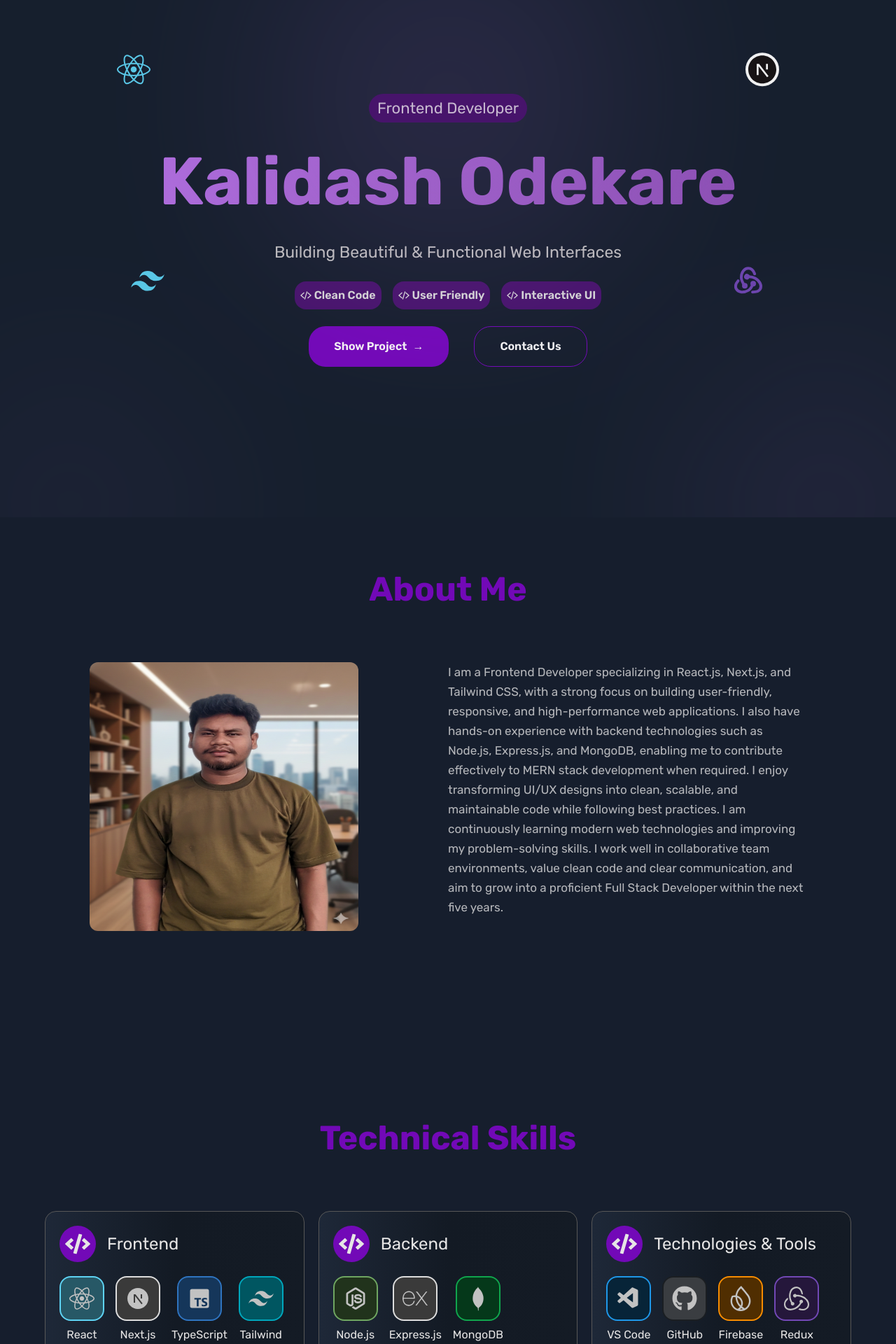
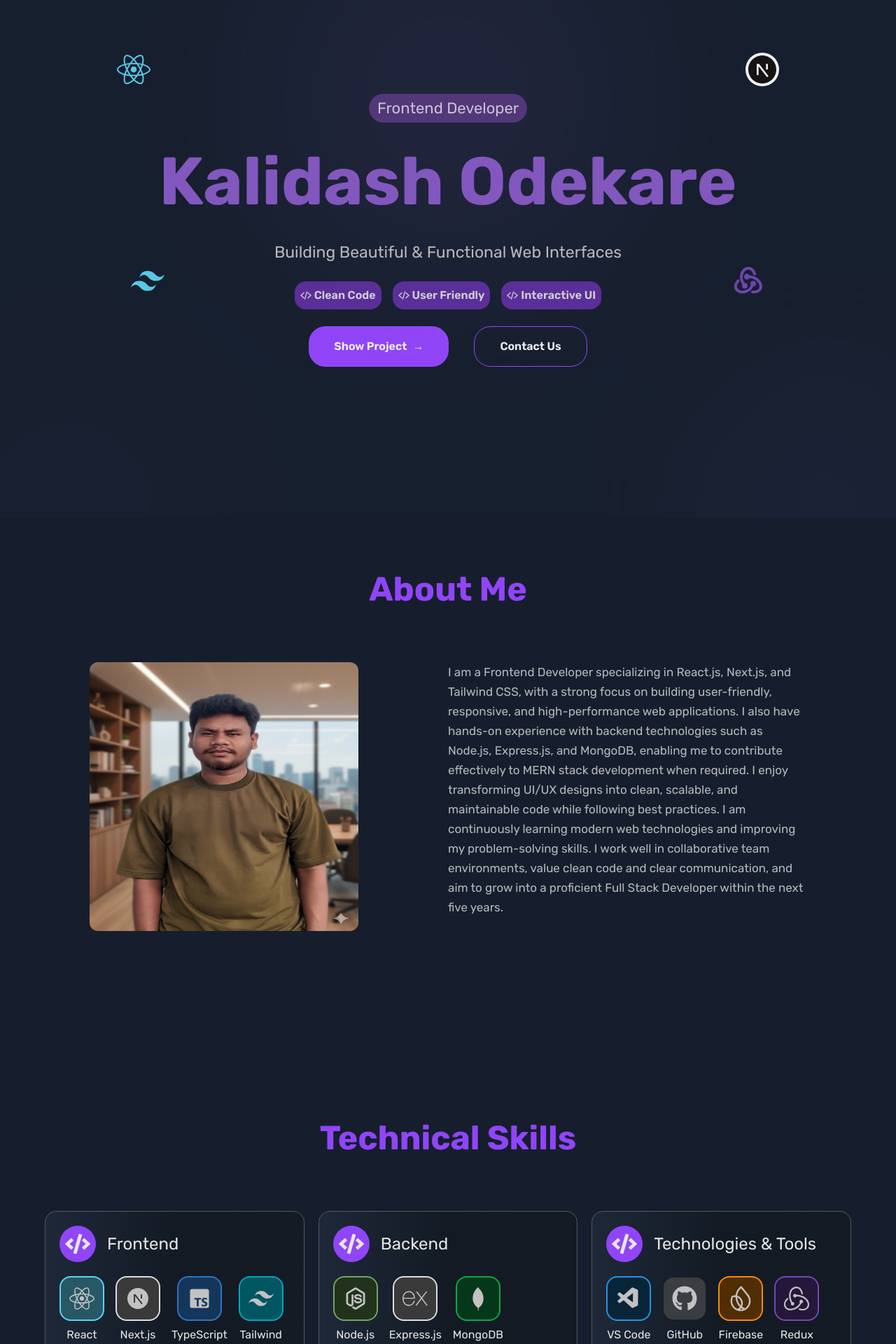
Before and after one commit to kalidashodekare14/Portfolio, a Next.js app: page / in a window 1280 px wide. Shown: the part 120-2040 px from the top of the page at 70% size. Built offline with nearby package versions, Linux system fonts and the light colour scheme.

Commit message:
Project color update

```diff
--- a/app/layout.tsx
+++ b/app/layout.tsx
@@ -28,7 +28,7 @@ export default function RootLayout({
       <body
         className={`${geistSans.variable} ${geistMono.variable} antialiased`}
       >
-        <Navbar />
+        {/* <Navbar /> */}
         {children}
       </body>
     </html>
--- a/app/page.tsx
+++ b/app/page.tsx
@@ -5,11 +5,13 @@ import HeroSection from "@/components/HeroSection";
 import Projects from "@/components/Projects";
 import TechnicalSkill from "@/components/TechnicalSkill";
 import Footer from "@/layout/Footer";
+import Navbar from "@/layout/Navbar";
 
 
 export default function Home() {
   return (
     <div>
+      <Navbar />
       <HeroSection />
       <AboutMe />
       {/* <Education /> */}
--- a/components/AboutMe.tsx
+++ b/components/AboutMe.tsx
@@ -6,7 +6,7 @@ const AboutMe = () => {
     return (
         <div id="about" className="-mt-px bg-[#161E2D] flex flex-col justify-center items-center font-roboto">
             <div className="min-h-screen lg:max-w-5xl mx-5 pb-10">
-                <h1 className="text-5xl py-20 text-center text-[#7209b7] font-bold">About Me</h1>
+                <h1 className="text-5xl py-20 text-center text-[#9045F8] font-bold">About Me</h1>
                 <div className="flex flex-col lg:flex-row justify-between">
                     <div className="lg:w-[40%]">
                         <Image className="w-96 h-96  rounded-xl" src={"/about/kalidash.jpg"} alt="Kalidash Odekare" width={500} height={300} />
--- a/components/ContactMe.tsx
+++ b/components/ContactMe.tsx
@@ -9,7 +9,7 @@ const ContactMe = () => {
     return (
         <div id='contact' className="-mt-px bg-[#161E2D] ">
             <div className="lg:h-200 max-w-6xl m-auto font-roboto">
-                <h1 className="text-5xl text-center text-[#7209b7] font-bold py-10">Contact Me</h1>
+                <h1 className="text-5xl text-center text-[#9045F8] font-bold py-10">Contact Me</h1>
                 <div className='w-full flex flex-col lg:flex-row justify-between gap-10 mt-10 pb-5'>
                     <div className='lg:w-[40%] px-5 lg:space-y-9 space-y-5 border '>
                         <div className='text-white border bg-[#12121D] border-[#bbbb] p-5 rounded-2xl space-y-1'>
@@ -41,7 +41,7 @@ const ContactMe = () => {
                                     <motion.div
                                         whileHover={{ scale: 1.1 }}
                                         whileTap={{ scale: 0.9 }}
-                                        className='bg-[#7209b7] cursor-pointer p-3 rounded-full text-[19px]'>
+                                        className='bg-[#9045F8] cursor-pointer p-3 rounded-full text-[19px]'>
                                         <FaLinkedinIn />
                                     </motion.div>
                                 </Link>
@@ -49,7 +49,7 @@ const ContactMe = () => {
                                     <motion.div
                                         whileHover={{ scale: 1.1 }}
                                         whileTap={{ scale: 0.9 }}
-                                        className='bg-[#7209b7]  cursor-pointer p-3 rounded-full text-[19px]'>
+                                        className='bg-[#9045F8]  cursor-pointer p-3 rounded-full text-[19px]'>
                                         <FaGithub />
                                     </motion.div>
                                 </Link>
@@ -59,20 +59,20 @@ const ContactMe = () => {
                     <div className='lg:w-[60%] px-5 rounded-2xl space-y-2 bg-[#12121D] text-white p-5'>
                         <div className='w-full space-y-2'>
                             <p className='text-[#cfcfcf]'>Full Name</p>
-                            <input className="input w-full font-medium focus:outline-[#7209b7] text-white bg-[#1E2939]" type="text" placeholder="Name" />
+                            <input className="input w-full font-medium focus:outline-[#9045F8] text-white bg-[#1E2939]" type="text" placeholder="Name" />
                         </div>
                         <div className='w-full space-y-2'>
                             <p className='text-[#cfcfcf]'>Email Address</p>
-                            <input className="input w-full font-medium focus:outline-[#7209b7] text-white bg-[#1E2939]" type="email" placeholder="Email" />
+                            <input className="input w-full font-medium focus:outline-[#9045F8] text-white bg-[#1E2939]" type="email" placeholder="Email" />
                         </div>
                         <div className='w-full space-y-2'>
                             <p className='text-[#cfcfcf]'>Message</p>
-                            <textarea className="textarea h-32 w-full font-medium focus:outline-[#7209b7] text-white bg-[#1E2939]" placeholder="Message" />
+                            <textarea className="textarea h-32 w-full font-medium focus:outline-[#9045F8] text-white bg-[#1E2939]" placeholder="Message" />
                         </div>
                         <motion.button
                             whileHover={{ scale: 1.01 }}
                             whileTap={{ scale: 0.95 }}
-                            className="w-full bg-[#7209b7] cursor-pointer text-white px-6 py-2 mt-5 rounded-lg font-medium"
+                            className="w-full bg-[#9045F8] cursor-pointer text-white px-6 py-2 mt-5 rounded-lg font-medium"
                         >
                             Submit
                         </motion.button>
--- a/components/HeroSection.tsx
+++ b/components/HeroSection.tsx
@@ -10,9 +10,10 @@ const HeroSection = () => {
         <div id='hero' className='-mt-px relative lg:min-h-screen bg-[#161f2d] overflow-hidden font-roboto flex flex-col items-center lg:justify-center pb-5'>
             <div className='relative max-w-7xl p-15 '>
                 <div className='z-20 flex flex-col items-center gap-6 mt-14 lg:mt-0'>
-                    <p className='relative z-20 text-[#f7f6f6bb] text-[22px] bg-[#47146b] p-3 py-1 rounded-3xl'>Frontend Developer</p>
+                    <p className='relative z-20 text-[#f7f6f6bb] text-[22px] bg-[#523779] p-3 py-1 rounded-3xl'>Frontend Developer</p>
                     <h1 className='text-white text-[80px] lg:text-8xl text-center font-bold leading-tight'>
-                        <span className='bg-linear-to-r from-[#ad6cdb] via-[#9a5dc2] to-[#8c50b4] bg-clip-text text-transparent animate-linear'>Kalidash Odekare</span>
+                        <span className='bg-linear-to-r from-[#8257be] via-[#8257be] to-[#8257be] bg-clip-text text-transparent animate-linear'>Kalidash Odekare</span>
+                        {/* <span className='bg-linear-to-r from-[#ad6cdb] via-[#9a5dc2] to-[#8c50b4] bg-clip-text text-transparent animate-linear'>Kalidash Odekare</span> */}
                     </h1>
                     {/* text-[#f95738] */}
                     <h3 className='text-[#bbbbbb] text-[20px] lg:text-[23px] text-center'>Building Beautiful & Functional Web Interfaces</h3>
@@ -20,14 +21,14 @@ const HeroSection = () => {
                         <motion.div
                             whileHover={{
                                 scale: 1.1,
-                                boxShadow: "0px 5px 10px #411f80",
+                                boxShadow: "0px 5px 10px #9045F8",
                                 cursor: "pointer"
                             }}
                             transition={{
                                 duration: 0.2,
                                 ease: "easeInOut"
                             }}
-                            className='font-semibold flex items-center gap-1 text-[#d4d4d4] bg-[#47146b] rounded-2xl p-2'>
+                            className='font-semibold flex items-center gap-1 text-[#d4d4d4] bg-[#5a2e99] rounded-2xl p-2'>
                             <IoCodeSlashSharp />
                             <p>Clean Code</p>
                         </motion.div>
@@ -40,7 +41,7 @@ const HeroSection = () => {
                             transition={{
                                 duration: 0.2
                             }}
-                            className='font-semibold flex items-center gap-1 text-[#d4d4d4] bg-[#47146b] rounded-2xl p-2'>
+                            className='font-semibold flex items-center gap-1 text-[#d4d4d4] bg-[#5a2e99] rounded-2xl p-2'>
                             <IoCodeSlashSharp />
                             <p>User Friendly</p>
                         </motion.div>
@@ -53,7 +54,7 @@ const HeroSection = () => {
                             transition={{
                                 duration: 0.2
                             }}
-                            className='font-semibold flex items-center gap-1 text-[#d4d4d4] bg-[#47146b] rounded-2xl p-2'>
+                            className='font-semibold flex items-center gap-1 text-[#d4d4d4] bg-[#5a2e99] rounded-2xl p-2'>
                             <IoCodeSlashSharp />
                             <p>Interactive UI</p>
                         </motion.div>
@@ -69,7 +70,9 @@ const HeroSection = () => {
                                 duration: 0.2
                             }}
                             // bg-violet-600
-                            className='bg-[#7209b7] px-9 py-4 rounded-3xl font-semibold cursor-pointer text-[#f3f3f3]'>
+                            // bg-[#7209b7]
+                            // latest: #9045F8
+                            className='bg-[#9045F8] px-9 py-4 rounded-3xl font-semibold cursor-pointer text-[#f3f3f3]'>
                             <span>Show Project</span>
                             <motion.span
                                 initial={{ x: 0 }}
@@ -84,13 +87,13 @@ const HeroSection = () => {
                         <motion.button
                             whileHover={{
                                 scale: 1.05,
-                                boxShadow: "0px 5px 15px #7C25B6",
+                                boxShadow: "0px 5px 15px #9045F8",
                                 cursor: "pointer"
                             }}
                             transition={{
                                 duration: 0.2
                             }}
-                            className='ml-4 border border-[#7209b7] px-9 py-4 rounded-3xl font-semibold cursor-pointer text-[#f3f3f3]'>
+                            className='ml-4 border border-[#9045F8] px-9 py-4 rounded-3xl font-semibold cursor-pointer text-[#f3f3f3]'>
                             Contact Us
                         </motion.button>
                     </div>
@@ -180,8 +183,8 @@ const HeroSection = () => {
                 transition={{
                     duration: 2,
                 }}
-                className='z-10 absolute top-0 w-100 h-100 rounded-full bg-purple-400 opacity-35 blur-[140px]'>
-
+                className='z-10 absolute top-0 w-100 h-100 rounded-full bg-[#8257be] opacity-35 blur-[140px]'>
+                {/* bg-purple-400 */}
             </motion.div>
             <motion.div
                 initial={{
@@ -193,7 +196,7 @@ const HeroSection = () => {
                 transition={{
                     duration: 2,
                 }}
-                className='z-10 absolute -bottom-20 right-0 w-50 h-50 rounded-full bg-purple-400 opacity-35 blur-[140px]'>
+                className='z-10 absolute -bottom-20 right-0 w-50 h-50 rounded-full bg-[#8257be] opacity-35 blur-[140px]'>
 
             </motion.div>
             <motion.div
@@ -206,7 +209,7 @@ const HeroSection = () => {
                 transition={{
                     duration: 2,
                 }}
-                className='z-10 absolute -bottom-20 left-0 w-50 h-50 rounded-full bg-purple-400 opacity-35 blur-[140px]'>
+                className='z-10 absolute -bottom-20 left-0 w-50 h-50 rounded-full bg-[#8257be] opacity-35 blur-[140px]'>
 
             </motion.div>
         </div >
--- a/components/TechnicalSkill.tsx
+++ b/components/TechnicalSkill.tsx
@@ -13,7 +13,7 @@ const TechnicalSkill = () => {
     return (
         <div id="skills" className="-mt-px bg-[#161E2D] lg:h-150 flex flex-col justify-center items-center">
             <div className="lg:max-w-6xl mx-5 font-roboto">
-                <h2 className="text-5xl py-10 text-center text-[#7209b7] font-bold">Technical Skills</h2>
+                <h2 className="text-5xl py-10 text-center text-[#9045F8] font-bold">Technical Skills</h2>
                 <div className="grid grid-cols-1 md:grid-cols-2 lg:grid-cols-3 gap-5 my-10">
                     <motion.div
                         initial={{
@@ -21,7 +21,7 @@ const TechnicalSkill = () => {
                         }}
                         whileHover={{
                             y: -8,
-                            boxShadow: "0px 5px 15px #2D0A5E"
+                            boxShadow: "0px 5px 15px #5A2A9C"
                         }}
                         transition={{
                             duration: 0.3
@@ -30,7 +30,7 @@ const TechnicalSkill = () => {
                         {/* Add your technical skills content here */}
                         <div className="flex items-center text-[#e6e5e5]">
                             <div className="flex items-center gap-4">
-                                <div className="bg-[#7209b7] p-2 rounded-full">
+                                <div className="bg-[#9045F8] p-2 rounded-full">
                                     <FaCode className="text-4xl" />
                                 </div>
                                 <p className="text-2xl">Frontend</p>
@@ -85,7 +85,7 @@ const TechnicalSkill = () => {
                         }}
                         whileHover={{
                             y: -8,
-                            boxShadow: "0px 5px 15px #2D0A5E"
+                            boxShadow: "0px 5px 15px #5A2A9C"
                         }}
                         transition={{
                             duration: 0.3
@@ -94,7 +94,7 @@ const TechnicalSkill = () => {
                         {/* Add your technical skills content here */}
                         <div className="flex items-center text-[#e6e5e5]">
                             <div className="flex items-center gap-4">
-                                <div className="bg-[#7209b7] p-2 rounded-full">
+                                <div className="bg-[#9045F8] p-2 rounded-full">
                                     <FaCode className="text-4xl" />
                                 </div>
                                 <p className="text-2xl">Backend</p>
@@ -149,7 +149,7 @@ const TechnicalSkill = () => {
                         }}
                         whileHover={{
                             y: -8,
-                            boxShadow: "0px 5px 15px #2D0A5E"
+                            boxShadow: "0px 5px 15px #5A2A9C"
                         }}
                         transition={{
                             duration: 0.3
@@ -158,7 +158,7 @@ const TechnicalSkill = () => {
                         {/* Add your technical skills content here */}
                         <div className="flex items-center text-[#e6e5e5]">
                             <div className="flex items-center gap-4">
-                                <div className="bg-[#7209b7] p-2 rounded-full">
+                                <div className="bg-[#9045F8] p-2 rounded-full">
                                     <FaCode className="text-4xl" />
                                 </div>
                                 <p className="text-2xl">Technologies & Tools</p>
--- a/layout/Footer.tsx
+++ b/layout/Footer.tsx
@@ -29,7 +29,7 @@ const Footer = () => {
                                 <motion.div
                                     whileHover={{ scale: 1.1 }}
                                     whileTap={{ scale: 0.9 }}
-                                    className='bg-[#7209b7] cursor-pointer p-3 rounded-full text-[19px]'>
+                                    className='bg-[#9045F8] cursor-pointer p-3 rounded-full text-[19px]'>
                                     <FaLinkedinIn />
                                 </motion.div>
                             </Link>
@@ -37,7 +37,7 @@ const Footer = () => {
                                 <motion.div
                                     whileHover={{ scale: 1.1 }}
                                     whileTap={{ scale: 0.9 }}
-                                    className='bg-[#7209b7]  cursor-pointer p-3 rounded-full text-[19px]'>
+                                    className='bg-[#9045F8]  cursor-pointer p-3 rounded-full text-[19px]'>
                                     <FaGithub />
                                 </motion.div>
                             </Link>
```
Also changed, not shown: components/Projects.tsx (+23 -23 lines).
